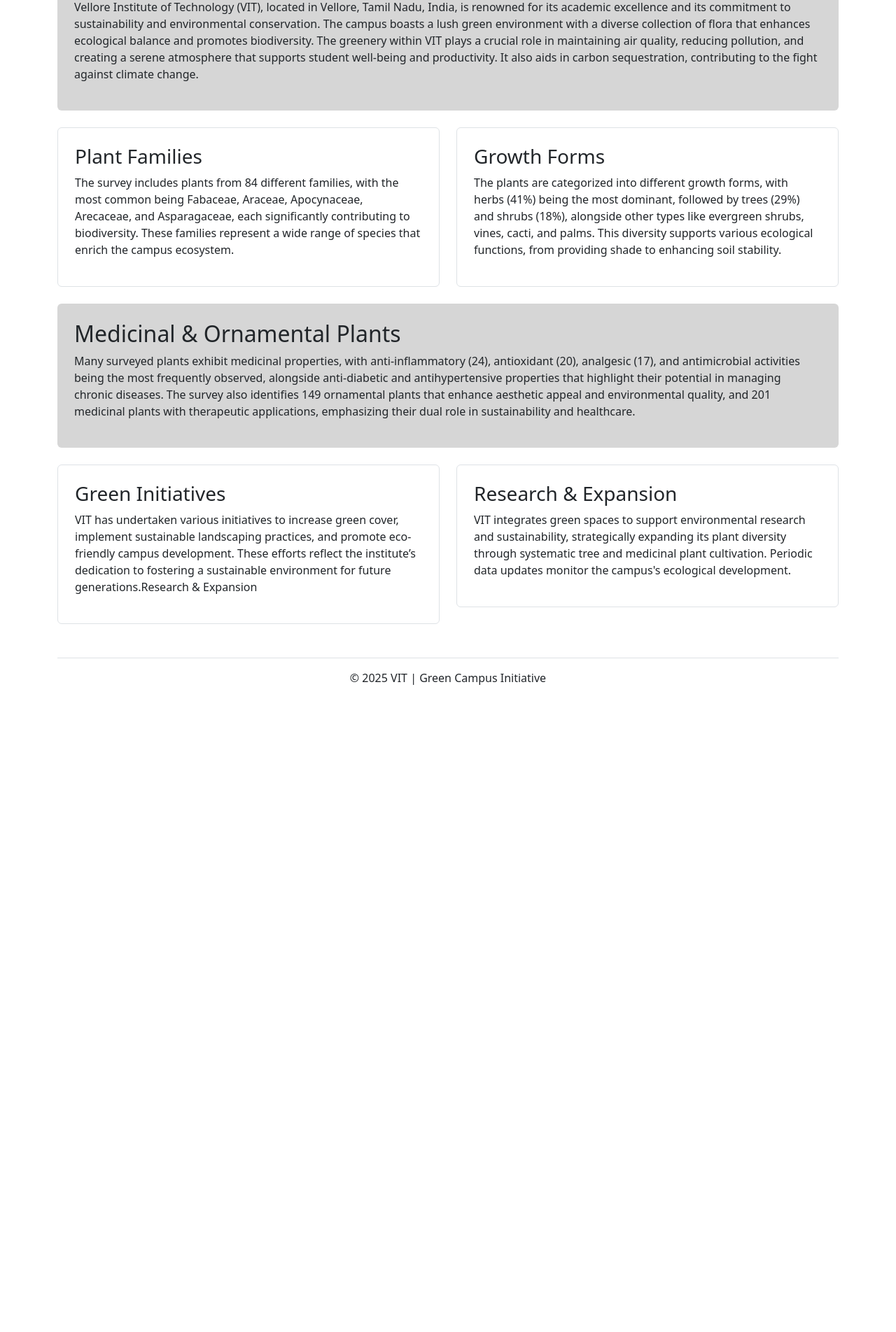
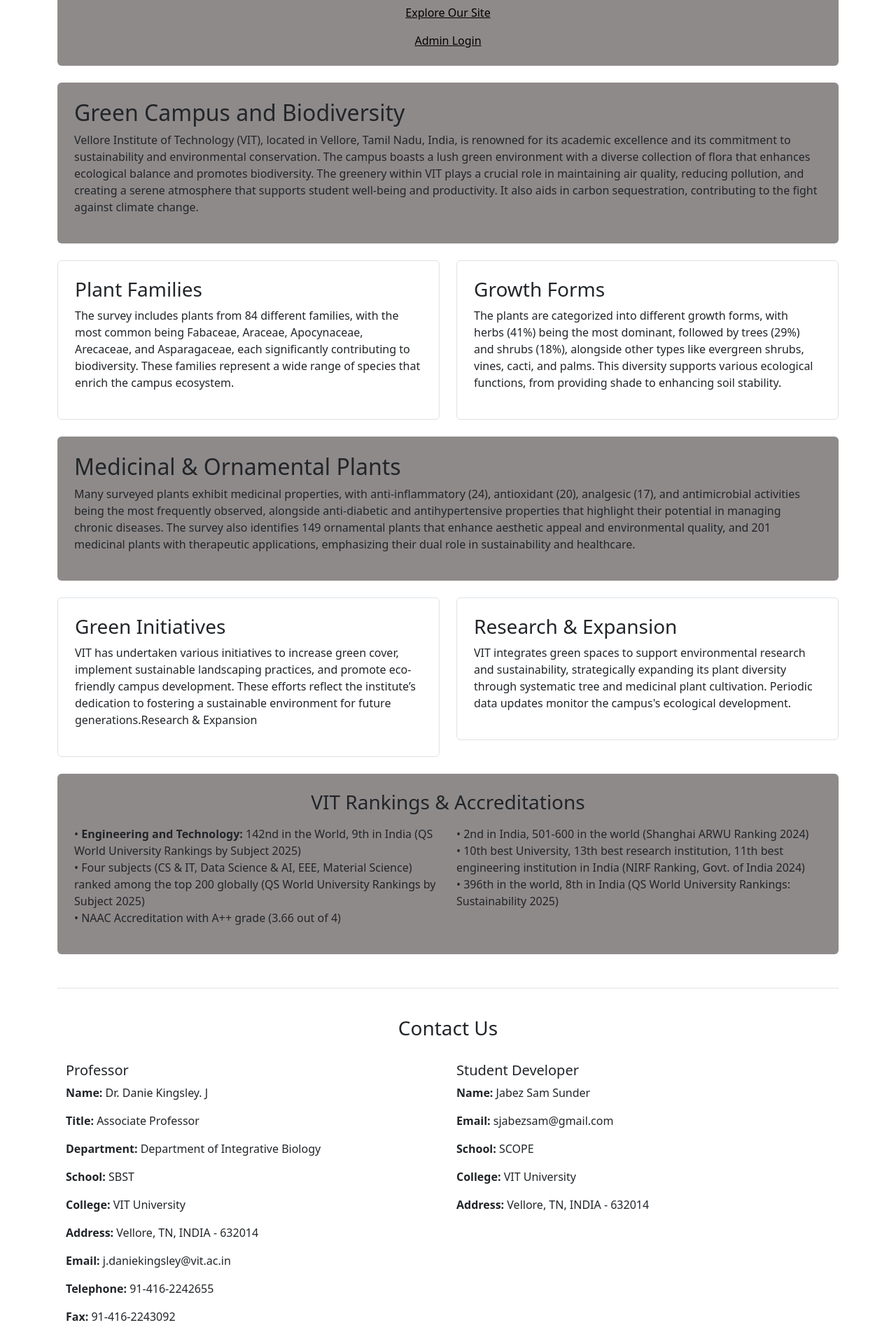
Before and after one commit to ByteSurfer23/project-green, a React (Create React App) app: page / in a window 1280 px wide. Shown: the part 296-2200 px from the top of the page at 70% size. Before the commit the page ends 1293 px from the top, so only its background shows below. Built offline with nearby package versions, Linux system fonts and the light colour scheme.

Commit message:
final touches before completion

```diff
--- a/src/index.css
+++ b/src/index.css
@@ -16,7 +16,7 @@
 }
 
 .custom-bg {
-  background-color: #d6d6d6 !important;
+  background-color: #8f8a8a !important;
 }
 
 body {
--- a/src/main_pages/Home.jsx
+++ b/src/main_pages/Home.jsx
@@ -1,15 +1,25 @@
 import React, { useEffect } from "react";
-import { Link } from "react-router-dom";
+import { Link } from "react-router-dom"; // Ensure the logo is in the correct path
+import VITRankings from "./Rank";
+
 const Header = () => (
-  <header className="text-center mb-4">
-    <h1 className="fw-bold">Vellore Institute of Technology (VIT)</h1>
+  <header className="text-center mb-4 custom-bg p-2 fade-up rounded">
+    <a href="https://vit.ac.in" target="_blank" rel="noopener noreferrer">
+      <img
+        src="https://res.cloudinary.com/ddljq4uyx/image/upload/v1743599567/vit_logo_v1sbqy.png"
+        alt="VIT Logo"
+        className="img-fluid mx-auto"
+        style={{ maxWidth: "200px", height: "auto" }}
+      />
+    </a>
+    <h1 className="fw-bold mt-2">Vellore Institute of Technology (VIT)</h1>
     <h3 className="lead">Sustainability and Environmental Conservation</h3>
-    <Link to="/search" className="">
-    <p>Explore Our Site</p>
-        </Link>
-        <Link to="/admin" className="">
-    <p>Admin Login</p>
-        </Link>
+    <Link to="/search" className="text-black">
+      <p className="text-black">Explore Our Site</p>
+    </Link>
+    <Link to="/admin" className="text-black">
+      <p className="text-black">Admin Login</p>
+    </Link>
   </header>
 );
 
@@ -21,7 +31,7 @@
 );
 
 const Card = ({ title, content }) => (
-  <div className="col-md-6 fade-up" >
+  <div className="col-md-6 fade-up">
     <div className="p-4 border rounded small-text">
       <h3>{title}</h3>
       <p>{content}</p>
@@ -30,9 +40,70 @@
 );
 
 const Footer = () => (
-  <footer className="text-center py-3 mt-5 border-top fade-up">
-    <p className="mb-0 small-text">&copy; 2025 VIT | Green Campus Initiative</p>
-  </footer>
+  <>
+    <footer className="text-center py-3 mt-5 border-top fade-up">
+      <div className="container">
+        <h3 className="p-4">Contact Us</h3>
+        <div className="row d-flex flex-column flex-sm-row flex-md-row text-start justify-content-between">
+          {/* Professor Details */}
+
+          <div className="col-12 col-sm-6 col-md-6 col-lg-6 mb-3 mb-sm-0">
+            <h5>Professor</h5>
+            <p className="small-text">
+              <strong>Name:</strong> Dr. Danie Kingsley. J
+            </p>
+            <p className="small-text">
+              <strong>Title:</strong> Associate Professor
+            </p>
+            <p className="small-text">
+              <strong>Department:</strong> Department of Integrative Biology
+            </p>
+            <p className="small-text">
+              <strong>School:</strong> SBST
+            </p>
+            <p className="small-text">
+              <strong>College:</strong> VIT University
+            </p>
+            <p className="small-text">
+              <strong>Address:</strong> Vellore, TN, INDIA - 632014
+            </p>
+            <p className="small-text">
+              <strong>Email:</strong> j.daniekingsley@vit.ac.in
+            </p>
+            <p className="small-text">
+              <strong>Telephone:</strong> 91-416-2242655
+            </p>
+            <p className="small-text">
+              <strong>Fax:</strong> 91-416-2243092
+            </p>
+          </div>
+
+          {/* Student Developer Details */}
+          <div className="col-12 col-sm-6 col-md-6 col-lg-6">
+            <h5>Student Developer</h5>
+            <p className="small-text">
+              <strong>Name:</strong> Jabez Sam Sunder
+            </p>
+            <p className="small-text">
+              <strong>Email:</strong> sjabezsam@gmail.com
+            </p>
+            <p className="small-text">
+              <strong>School:</strong> SCOPE
+            </p>
+            <p className="small-text">
+              <strong>College:</strong> VIT University
+            </p>
+            <p className="small-text">
+              <strong>Address:</strong> Vellore, TN, INDIA - 632014
+            </p>
+          </div>
+        </div>
+      </div>
+      <p className="mb-0 small-text mt-3">
+        &copy; 2025 VIT | Green Campus Initiative
+      </p>
+    </footer>
+  </>
 );
 
 const Home = () => {
@@ -57,12 +128,10 @@
   return (
     <div className="container mt-5">
       <Header />
-
       <Section
         title="Green Campus and Biodiversity"
         content="Vellore Institute of Technology (VIT), located in Vellore, Tamil Nadu, India, is renowned for its academic excellence and its commitment to sustainability and environmental conservation. The campus boasts a lush green environment with a diverse collection of flora that enhances ecological balance and promotes biodiversity. The greenery within VIT plays a crucial role in maintaining air quality, reducing pollution, and creating a serene atmosphere that supports student well-being and productivity. It also aids in carbon sequestration, contributing to the fight against climate change."
       />
-
       <div className="row mb-4">
         <Card
           title="Plant Families"
@@ -73,12 +142,10 @@
           content="The plants are categorized into different growth forms, with herbs (41%) being the most dominant, followed by trees (29%) and shrubs (18%), alongside other types like evergreen shrubs, vines, cacti, and palms. This diversity supports various ecological functions, from providing shade to enhancing soil stability."
         />
       </div>
-
       <Section
         title="Medicinal & Ornamental Plants"
         content="Many surveyed plants exhibit medicinal properties, with anti-inflammatory (24), antioxidant (20), analgesic (17), and antimicrobial activities being the most frequently observed, alongside anti-diabetic and antihypertensive properties that highlight their potential in managing chronic diseases. The survey also identifies 149 ornamental plants that enhance aesthetic appeal and environmental quality, and 201 medicinal plants with therapeutic applications, emphasizing their dual role in sustainability and healthcare."
       />
-
       <div className="row mb-4">
         <Card
           title="Green Initiatives"
@@ -89,6 +156,7 @@
           content="VIT integrates green spaces to support environmental research and sustainability, strategically expanding its plant diversity through systematic tree and medicinal plant cultivation. Periodic data updates monitor the campus's ecological development."
         />
       </div>
+      <VITRankings />
       <Footer />
     </div>
   );
--- /dev/null
+++ b/src/main_pages/Rank.jsx
@@ -0,0 +1,25 @@
+const VITRankings = () => (
+    <section className="container mt-4 custom-bg rounded fade-up p-4">
+      <h3 className="text-center mb-3">VIT Rankings & Accreditations</h3>
+      <div className="row">
+        <div className="col-12 col-md-6">
+          <ul className="list-unstyled">
+            <li>&#8226; <strong>Engineering and Technology:</strong> 142nd in the World, 9th in India (QS World University Rankings by Subject 2025)</li>
+            <li>&#8226; Four subjects (CS & IT, Data Science & AI, EEE, Material Science) ranked among the top 200 globally (QS World University Rankings by Subject 2025)</li>
+            <li>&#8226; NAAC Accreditation with A++ grade (3.66 out of 4)</li>
+          </ul>
+        </div>
+        <div className="col-12 col-md-6">
+          <ul className="list-unstyled">
+            <li>&#8226; 2nd in India, 501-600 in the world (Shanghai ARWU Ranking 2024)</li>
+
+            <li>&#8226; 10th best University, 13th best research institution, 11th best engineering institution in India (NIRF Ranking, Govt. of India 2024)</li>
+
+            <li>&#8226; 396th in the world, 8th in India (QS World University Rankings: Sustainability 2025)</li>
+          </ul>
+        </div>
+      </div>
+    </section>
+  );
+
+  export default VITRankings;
```
